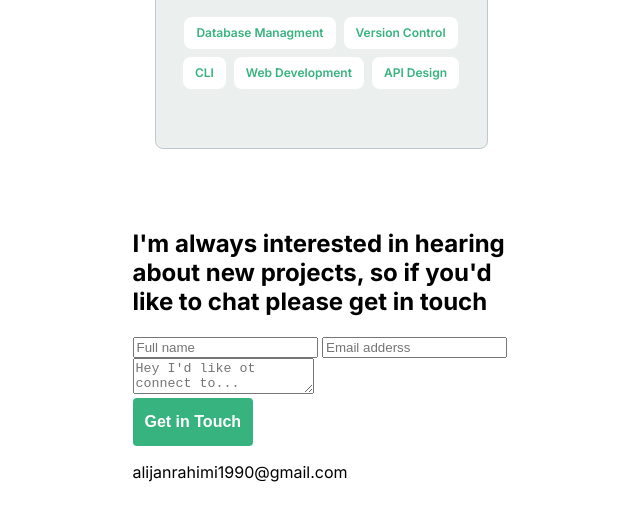
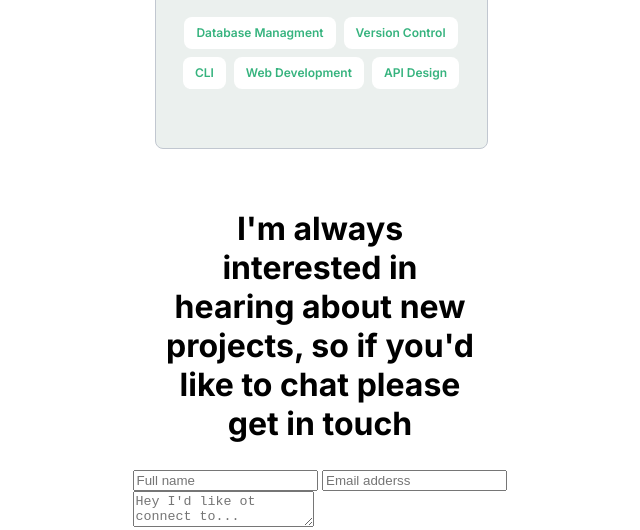
Before and after one commit to rahimialijan/My-Portfolio-Website, a website: page index.html in a window 1280 px wide. Shown: the part 5294-5824 px from the top of the page, without its empty margins (320-960 px from the left). Drawn offline with Linux system fonts and the light colour scheme.

Commit message:
Add style for heading of contact form

```diff
--- a/style.css
+++ b/style.css
@@ -364,3 +364,20 @@ header {
 }
 
 /* Adding Style for Contact Form */
+.contact-form{
+  display: flex;
+  flex-direction: column;
+}
+.contact-header{
+  width: 100%;
+  display: flex;
+  justify-content: center;
+}
+.contact-header h1{
+  width: 84%;
+  font-size: 2rem;
+  text-align: center;
+  font-weight: 700;
+  margin-top: 0;
+  padding: 0 10px;
+}
```
